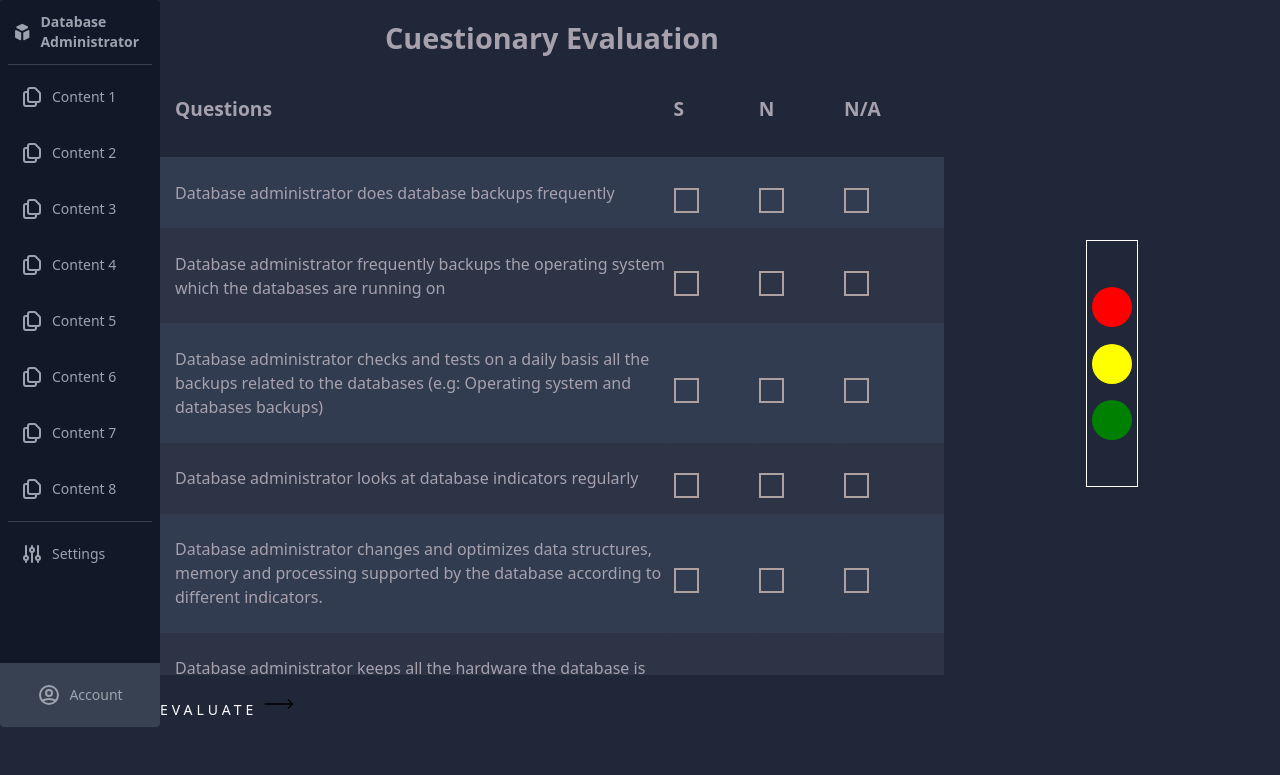
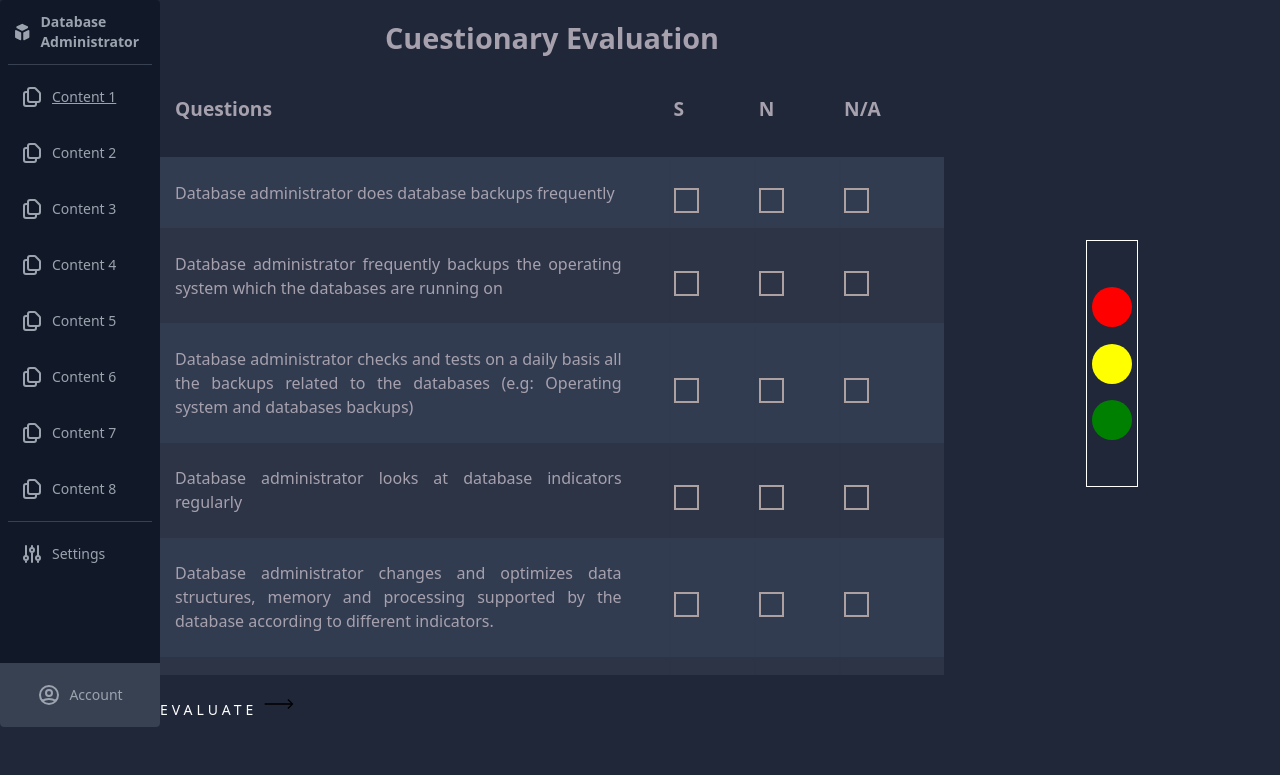
Before and after one commit to Christofer2002/Proyecto_BD, a PHP site: page /Proyecto_BD/pages/cuestionary.php in a window 1280 px wide. Shown: the top 775 px of the page. Run offline with PHP 8.4, Linux system fonts and the light colour scheme; data comes from the database, SQL or seed files in the repository.

Commit message:
Arreglando interfaz de la tabla

```diff
--- a/assets/css/style.css
+++ b/assets/css/style.css
@@ -235,6 +235,8 @@ h2 a {
 
 .td-preguntas{
     width: 65%;
+    padding-right: 3rem;
+    text-align: justify;
 }
 
 .container-preguntas td,
--- a/includes/menu.php
+++ b/includes/menu.php
@@ -1,3 +1,6 @@
+<?php
+$actual_url = $_SERVER['REQUEST_URI'];
+?>
 <!-- Component Start -->
 <div class="flex flex-col items-center w-40 h-full overflow-hidden text-gray-400 bg-gray-900 rounded">
     <a class="flex items-center w-full px-3 mt-3" href="/Proyecto_BD/index.php">
@@ -12,7 +15,10 @@
                 <svg class="w-6 h-6 stroke-current" xmlns="http://www.w3.org/2000/svg" fill="none" viewBox="0 0 24 24" stroke="currentColor">
                     <path stroke-linecap="round" stroke-linejoin="round" stroke-width="2" d="M8 7v8a2 2 0 002 2h6M8 7V5a2 2 0 012-2h4.586a1 1 0 01.707.293l4.414 4.414a1 1 0 01.293.707V15a2 2 0 01-2 2h-2M8 7H6a2 2 0 00-2 2v10a2 2 0 002 2h8a2 2 0 002-2v-2" />
                 </svg>
-                <span class="ml-2 text-sm font-medium">Content 1</span>
+                <?php
+                $underlineClass = ($actual_url == "/Proyecto_BD/pages/cuestionary.php") ? "underline" : "";
+                ?>
+                <span class="ml-2 text-sm font-medium <?php echo $underlineClass; ?>">Content 1</span>
             </a>
             <a class="flex items-center w-full h-12 px-3 mt-2 rounded hover:bg-gray-700 hover:text-gray-300" href="/Proyecto_BD/pages/cuestionary.php">
                 <svg class="w-6 h-6 stroke-current" xmlns="http://www.w3.org/2000/svg" fill="none" viewBox="0 0 24 24" stroke="currentColor">
--- a/pages/cuestionary.php
+++ b/pages/cuestionary.php
@@ -44,11 +44,9 @@ $mysqli->close();
     <script src="../assets/js/cuestionary.js"></script>
     <title>Cuestionary</title>
     <link href="../assets/img/cuestionary_icon.png" type="png" rel="website icon">
-
 </head>
 
 <body>
-
     <div class="contenedor-cuestionario">
         <?php include '../includes/menu.php'; ?>
         <div class="container">
```
Also changed, not shown: assets/css/header.css (+5 -4 lines).
